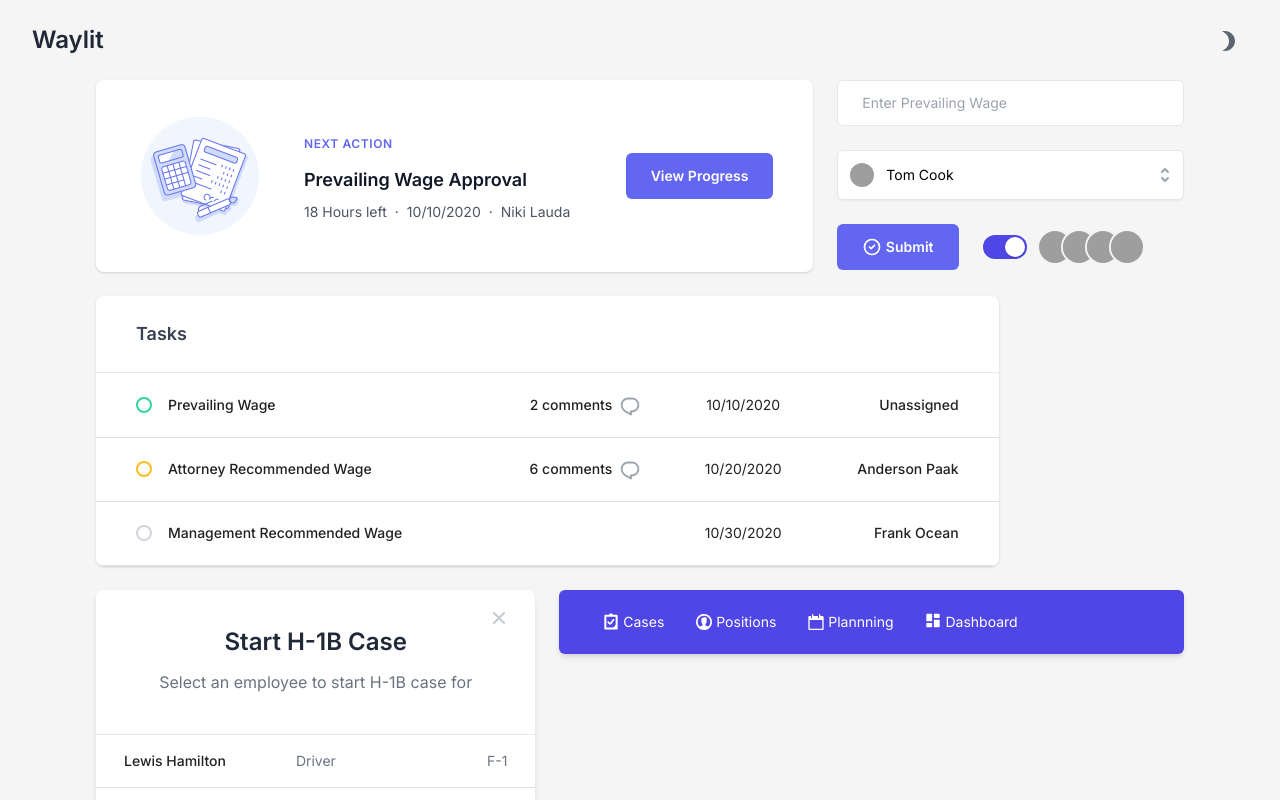
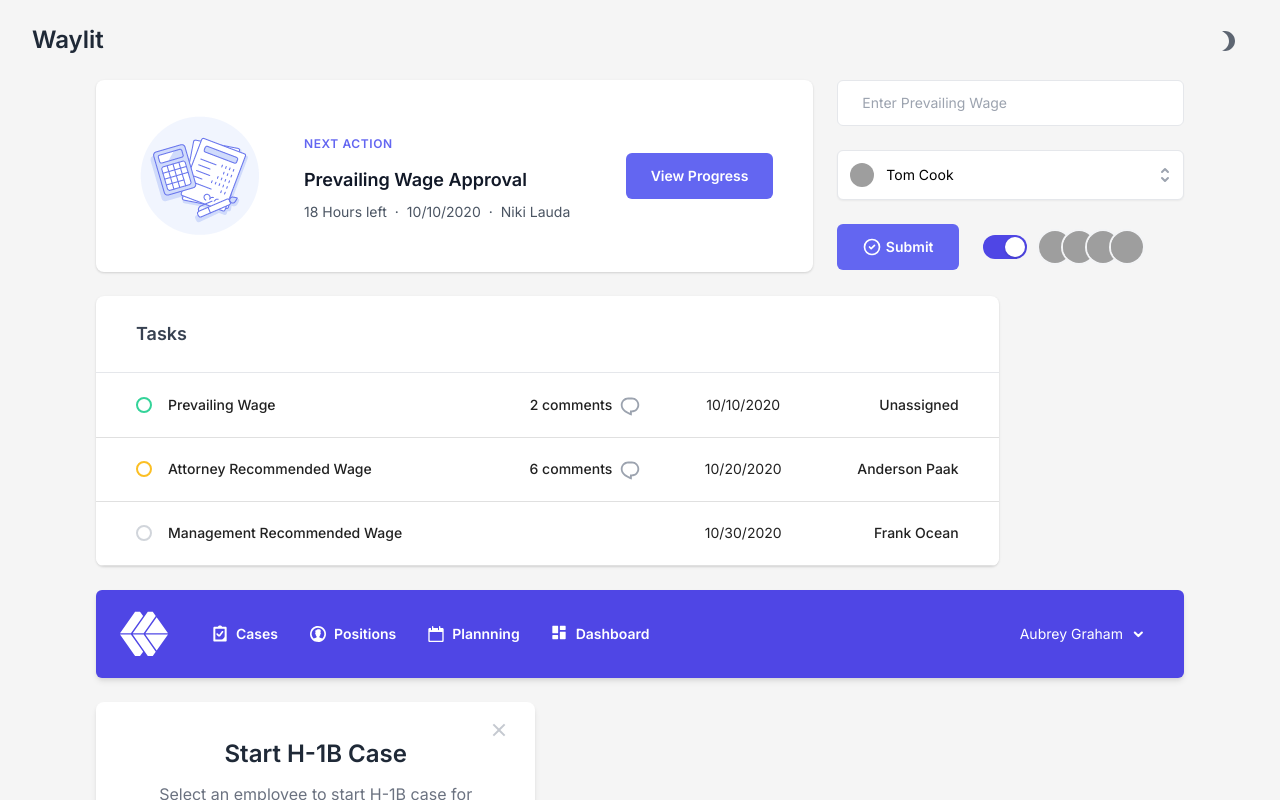
Before and after one commit to dmaixner93/online_resume, a React (Create React App) app: page /waylit in a window 1280 px wide. Shown: the top 800 px of the page. Built offline with nearby package versions, Linux system fonts and the light colour scheme; grey boxes are pictures that could not be loaded.

Commit message:
Make full navbar full width

```diff
--- /dev/null
+++ b/src/static/waylit/svg/WaylitLogo.js
@@ -0,0 +1,9 @@
+const WaylitLogo = () => {
+  return (
+    <svg className="text-white" width="48" height="48" viewBox="0 0 48 48" fill="currentColor">
+      <path fillRule="evenodd" clipRule="evenodd" d="M0 24.5337L15.0823 46H20.0299L23.1421 41.6908L10.9327 24.5337H0ZM0 23.2569L15.0823 1.79053H20.0299L23.1421 6.09975L10.9327 23.2569H0ZM12.7282 23.2568L27.8105 1.8304H32.7581L35.7506 6.01993L23.6609 23.2568H12.7282ZM36.6684 7.21696L25.3766 23.217H48.0001L36.6684 7.21696ZM27.8105 45.9601L12.7282 24.5337H23.6609L35.7506 41.7706L32.7581 45.9601H27.8105ZM25.3766 24.5736L36.6684 40.5736L48.0001 24.5736H25.3766Z" />
+    </svg>
+  )
+}
+
+export default WaylitLogo;
--- /dev/null
+++ b/src/utils/FooterNote.js
@@ -0,0 +1,9 @@
+const FooterNote = ({ text }) => {
+  return (
+    <div>
+      {text}
+    </div>
+  )
+}
+
+export default FooterNote;
--- a/src/waylit/NavBar.js
+++ b/src/waylit/NavBar.js
@@ -1,57 +1,14 @@
-import React, { useState } from 'react';
-import NavBarTab from "./NavBarTab";
-import { v4 as uuidv4 } from "uuid";
-import {
-  Planning,
-  Positions,
-  ClipBoard,
-  Dashboard,
-} from "../static/waylit/svg/NavBarIcons";
-
-const icons = {
-  cases: <ClipBoard />,
-  positions: <Positions />,
-  plannning: <Planning />,
-  dashboard: <Dashboard />,
-};
+import WaylitLogo from '../static/waylit/svg/WaylitLogo';
+import NavBarTabs from './NavBarTabs';
+import ProfileDropdown from './ProfileDropdown';
 
 const NavBar = () => {
-  const [ active, setActive ] = useState([false, false, false, false,]);
-
-  const toggleActive = idx => {
-    const tabs = active.map((tab, i) => idx === i ? active[i] = true : active[i] = false);
-    setActive(tabs);
-  }
-
-  const tabs = () => {
-    const tabElements = [];
-    let i = 0;
-    for (let label in icons) {
-      tabElements.push(
-        <NavBarTab
-          key={uuidv4()}
-          index = {i}
-          active={active[i]}
-          icon={icons[label]}
-          label={label}
-          toggle={toggleActive}
-        />
-      );
-      i++;
-    }
-    return tabElements;
-  };
-
   return (
-    <nav className="bg-indigo-600 shadow-md rounded-md max-w-7xl w-full mx-auto px-2 sm:px-4 lg:px-0">
-      <div className="relative mx-6 xl:mx-auto flex items-center justify-between h-16">
-        <div className="flex items-center px-2 lg:px-0">
-          <div className="lg:block lg:ml-8">
-            <div className="grid grid-flow-col grid-cols-auto gap-x-2">
-              {tabs()}
-            </div>
-          </div>
-        </div>
+    <nav className="bg-indigo-600 shadow-md rounded-md max-w-7xl w-full mx-auto py-3 px-2 sm:px-4 lg:px-6">
+      <div className="relative xl:mx-auto flex items-center h-16">
+        <WaylitLogo />
+        <NavBarTabs />
+        <ProfileDropdown />
       </div>
     </nav>
   );
--- a/src/waylit/NavBarTab.js
+++ b/src/waylit/NavBarTab.js
@@ -1,7 +1,7 @@
 const NavBarTab = ({ icon, label, active, index, toggle}) => {
   return (
-    <div onClick={() => toggle(index)} className={`flex text-sm cursor-pointer rounded-md py-2 px-3 items-center justify-center text-white ${active ? 'bg-indigo-500' : 'bg-transparent'}`}>
-      {icon}<span className="capitalize">&nbsp;{label}</span>
+    <div onClick={() => toggle(index)} className={`flex text-sm font-semibold cursor-pointer rounded-md py-2 px-3 items-center justify-center text-white ${active ? 'bg-indigo-500' : 'bg-transparent'}`}>
+      {icon}<span className="ml-2 capitalize">{label}</span>
     </div>
   )
 }
--- /dev/null
+++ b/src/waylit/NavBarTabs.js
@@ -0,0 +1,56 @@
+import { useState } from 'react';
+import NavBarTab from "./NavBarTab";
+import { v4 as uuidv4 } from "uuid";
+import {
+  Planning,
+  Positions,
+  ClipBoard,
+  Dashboard,
+} from "../static/waylit/svg/NavBarIcons";
+
+const icons = {
+  cases: <ClipBoard />,
+  positions: <Positions />,
+  plannning: <Planning />,
+  dashboard: <Dashboard />,
+};
+
+const NavBarTabs = () => {
+  const [ active, setActive ] = useState([false, false, false, false,]);
+
+  const toggleActive = idx => {
+    const tabs = active.map((tab, i) => idx === i ? active[i] = true : active[i] = false);
+    setActive(tabs);
+  }
+
+  const tabs = () => {
+    const tabElements = [];
+    let i = 0;
+    for (let label in icons) {
+      tabElements.push(
+        <NavBarTab
+          key={uuidv4()}
+          index = {i}
+          active={active[i]}
+          icon={icons[label]}
+          label={label}
+          toggle={toggleActive}
+        />
+      );
+      i++;
+    }
+    return tabElements;
+  };
+
+  return (
+    <div className="flex items-center px-2 lg:px-0">
+      <div className="lg:block lg:ml-8">
+        <div className="grid grid-flow-col grid-cols-auto gap-x-2">
+          {tabs()}
+        </div>
+      </div>
+    </div>
+  )
+}
+
+export default NavBarTabs;
--- /dev/null
+++ b/src/waylit/ProfileDropdown.js
@@ -0,0 +1,50 @@
+import { useToggle } from './hooks/useToggle';
+
+const Dropdown = ({ visibility }) => {
+  /** @TODO: Set delay variable base on visibility state to
+   * add show/hide text during scale transform
+   * */
+  return (
+    <div className="py-1 rounded-md bg-white ring-1 ring-gray-200">
+      <div className="cursor-pointer px-4 py-2 text-sm leading-5 text-gray-700 hover:bg-gray-100 focus:outline-none focus:bg-gray-100 transition duration-150 ease-in-out">
+        Your Profile
+      </div>
+      <div className="cursor-pointer px-4 py-2 text-sm leading-5 text-gray-700 hover:bg-gray-100 focus:outline-none focus:bg-gray-100 transition duration-150 ease-in-out">
+        Upload files
+      </div>
+      <div className="cursor-pointer px-4 py-2 text-sm leading-5 text-gray-700 hover:bg-gray-100 focus:outline-none focus:bg-gray-100 transition duration-150 ease-in-out">
+        Company Details
+      </div>
+      <div className="cursor-pointer px-4 py-2 text-sm leading-5 text-gray-700 hover:bg-gray-100 focus:outline-none focus:bg-gray-100 transition duration-150 ease-in-out">
+        Settings
+      </div>
+      <div className="h-px w-full bg-gray-200 bg-opacity-75"></div>
+      <div className="w-full cursor-pointer px-4 py-2 text-left text-sm leading-5 text-gray-700 hover:bg-gray-100 focus:outline-none focus:bg-gray-100 transition duration-150 ease-in-out">
+        Sign out
+      </div>
+    </div>
+  )
+}
+
+const ProfileDropdown = () => {
+  const [ visibility, setVisibility ] = useToggle(false);
+  return (
+    <div className="ml-auto relative">
+      <div>
+        <button onClick={() => setVisibility()} className="flex items-center text-white text-sm border-2 border-transparent rounded-full px-3 focus:outline-none focus:border-gray-300 hover:bg-white hover:bg-opacity-10">
+          <span className="leading-5 text-sm w-full p-2">
+            Aubrey Graham
+          </span>
+          <svg className="transform duration-300 w-4 h-4" fill="none" stroke="currentColor" viewBox="0 0 20 20">
+            <path strokeLinecap="round" strokeLinejoin="round" strokeWidth="3" d="M14 8l-5 5-5-5" />
+          </svg>
+        </button>
+      </div>
+      <div className={`origin-top-right absolute right-0 mt-2 w-48 rounded-md shadow-lg z-50 transition duration-75 ease-in ${visibility ? 'opacity-100' : 'opacity-0'}`}>
+        <Dropdown />
+      </div>
+    </div>
+  )
+}
+
+export default ProfileDropdown;
--- a/src/waylit/Waylit.js
+++ b/src/waylit/Waylit.js
@@ -49,11 +49,11 @@ const Waylit = (props) => {
             <Grid item sm={10}>
               <TaskTable />
             </Grid>
+            <Grid item sm={12}>
+              <NavBar />
+            </Grid>
             <Grid item sm={5}>
               <StartCase />
-            </Grid>
-            <Grid item sm={7}>
-              <NavBar />
             </Grid>
           </Grid>
       </Container>
```
